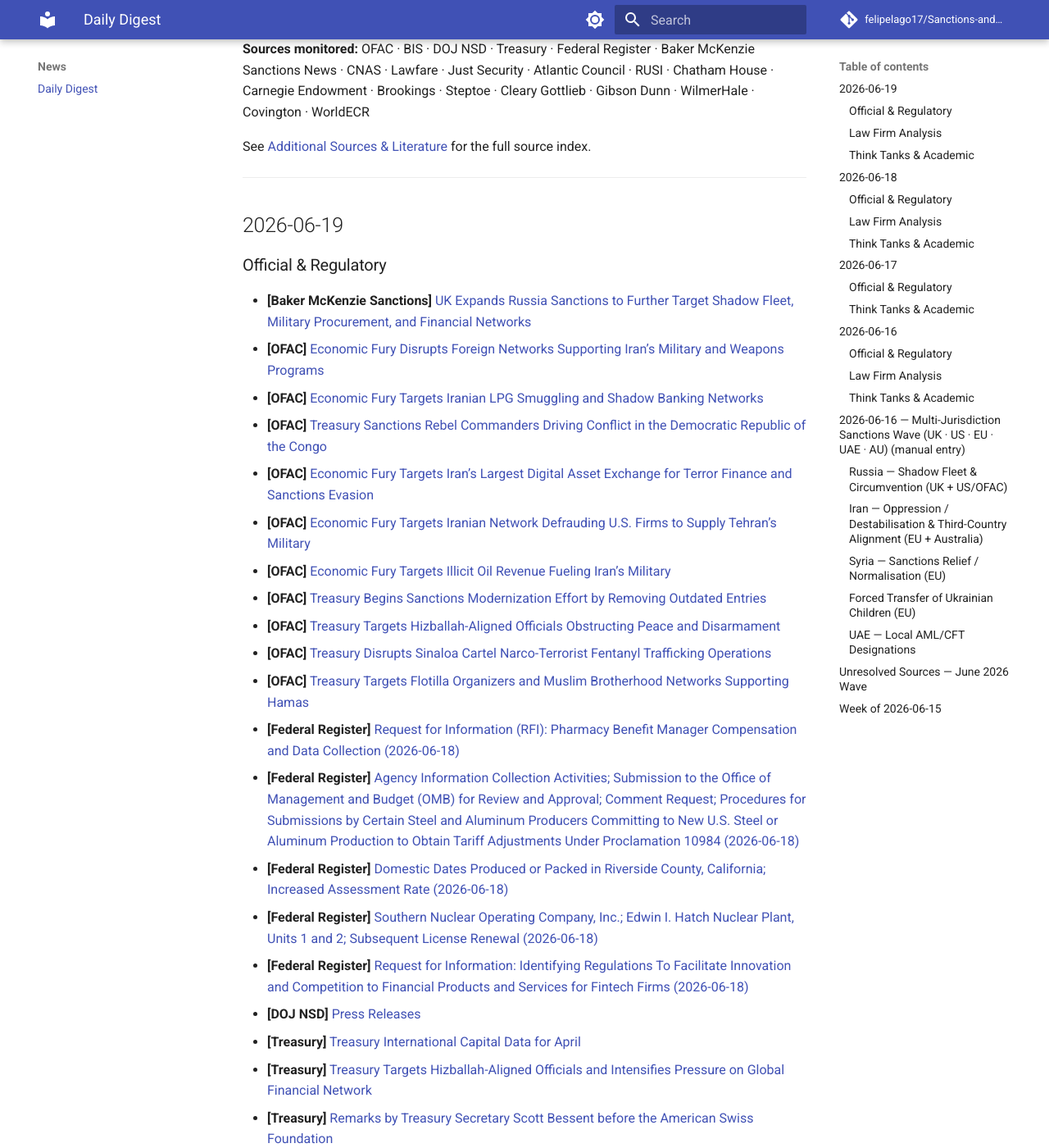
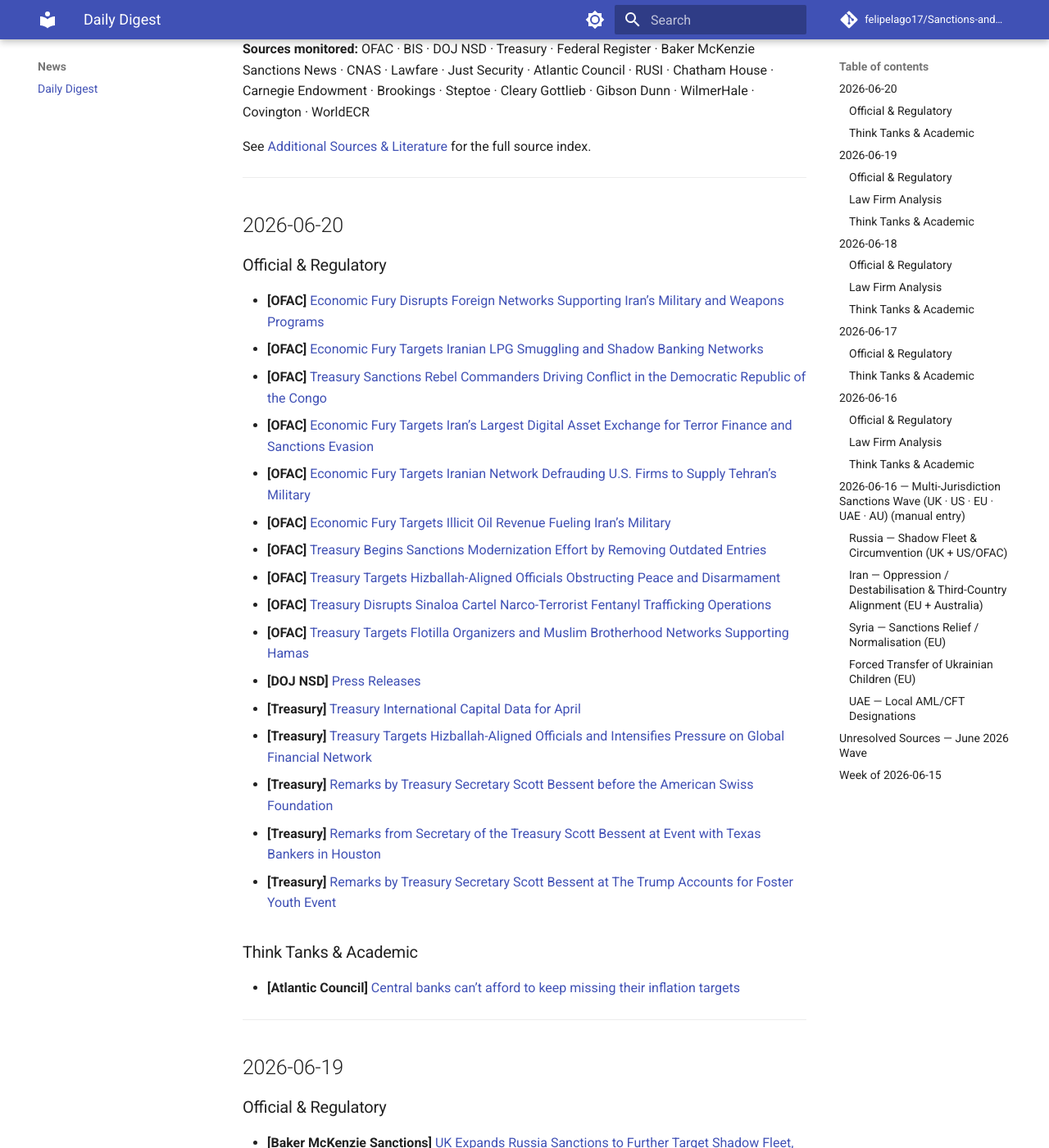
Before and after one commit to felipelago17/Sanctions-and-Export-Controls-AI-and-Oil, an MkDocs documentation site: the page built from docs/news/digest.md, in a window 1280 px wide and 1400 px high, scrolled down 222 px. Shown: the whole window at 82% size. Built offline with MkDocs 1.6.1 and Material for MkDocs 9.7.7, drawn with Linux system fonts in a browser that asks for light colours; comment, search, counter and statistics services are not loaded.

Commit message:
chore: daily digest update 2026-06-20

```diff
--- a/docs/news/digest.md
+++ b/docs/news/digest.md
@@ -9,6 +9,33 @@ See [Additional Sources & Literature](../additional-sources.md) for the full sou
 ---
 
 <!-- DIGEST_START -->
+## 2026-06-20
+
+### Official & Regulatory
+
+- **[OFAC]** [Economic Fury Disrupts Foreign Networks Supporting Iran’s Military and Weapons Programs](https://home.treasury.gov/news/press-releases/sb0528)
+- **[OFAC]** [Economic Fury Targets Iranian LPG Smuggling and Shadow Banking Networks](https://home.treasury.gov/news/press-releases/sb0524)
+- **[OFAC]** [Treasury Sanctions Rebel Commanders Driving Conflict in the Democratic Republic of the Congo](https://home.treasury.gov/news/press-releases/sb0518)
+- **[OFAC]** [Economic Fury Targets Iran’s Largest Digital Asset Exchange for Terror Finance and Sanctions Evasion](https://home.treasury.gov/news/press-releases/sb0519)
+- **[OFAC]** [Economic Fury Targets Iranian Network Defrauding U.S. Firms to Supply Tehran’s Military](https://home.treasury.gov/news/press-releases/sb0515)
+- **[OFAC]** [Economic Fury Targets Illicit Oil Revenue Fueling Iran’s Military](https://home.treasury.gov/news/press-releases/sb0510)
+- **[OFAC]** [Treasury Begins Sanctions Modernization Effort by Removing Outdated Entries](https://home.treasury.gov/news/press-releases/sb0509)
+- **[OFAC]** [Treasury Targets Hizballah-Aligned Officials Obstructing Peace and Disarmament](https://home.treasury.gov/news/press-releases/sb0505)
+- **[OFAC]** [Treasury Disrupts Sinaloa Cartel Narco-Terrorist Fentanyl Trafficking Operations](https://home.treasury.gov/news/press-releases/sb0503)
+- **[OFAC]** [Treasury Targets Flotilla Organizers and Muslim Brotherhood Networks Supporting Hamas](https://home.treasury.gov/news/press-releases/sb0501)
+- **[DOJ NSD]** [Press Releases](https://www.justice.gov/news/press-releases)
+- **[Treasury]** [Treasury International Capital Data for April](https://home.treasury.gov/news/press-releases/sb0536)
+- **[Treasury]** [Treasury Targets Hizballah-Aligned Officials and Intensifies Pressure on Global Financial Network](https://home.treasury.gov/news/press-releases/sb0535)
+- **[Treasury]** [Remarks by Treasury Secretary Scott Bessent before the American Swiss Foundation](https://home.treasury.gov/news/press-releases/sb0534)
+- **[Treasury]** [Remarks from Secretary of the Treasury Scott Bessent at Event with Texas Bankers in Houston](https://home.treasury.gov/news/press-releases/sb0533)
+- **[Treasury]** [Remarks by Treasury Secretary Scott Bessent at The Trump Accounts for Foster Youth Event](https://home.treasury.gov/news/press-releases/sb0529)
+
+### Think Tanks & Academic
+
+- **[Atlantic Council]** [Central banks can’t afford to keep missing their inflation targets](https://www.atlanticcouncil.org/blogs/econographics/central-banks-cant-afford-to-keep-missing-their-inflation-targets/)
+
+---
+
 ## 2026-06-19
 
 ### Official & Regulatory
```
Also changed, not shown: news/digest.md (+27 -0 lines).
